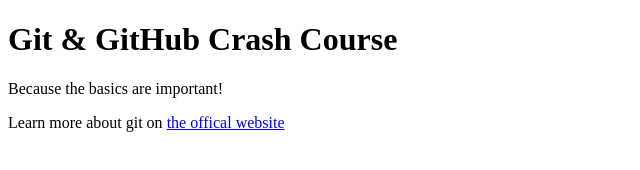
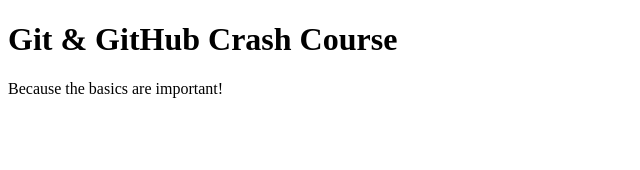
Before and after one commit to ManojKumarKalyanapu/github-crarsh-course, a plain HTML site: page index.html in a window 1280 px wide. Shown: the whole page, without its empty margins (0-640 px from the left). Drawn offline with Linux system fonts and the light colour scheme.

Commit message:
Revert "added link to git docs"
This reverts commit 379459317603dd8f7c82e968ebaa18f826a2d7e2.

```diff
--- a/index.html
+++ b/index.html
@@ -9,9 +9,5 @@
   <body>
     <h1>Git & GitHub Crash Course</h1>
     <p>Because the basics are important!</p>
-    <p>
-      Learn more about git on
-      <a href="https://www.github.com">the offical website</a>
-    </p>
   </body>
 </html>
```
